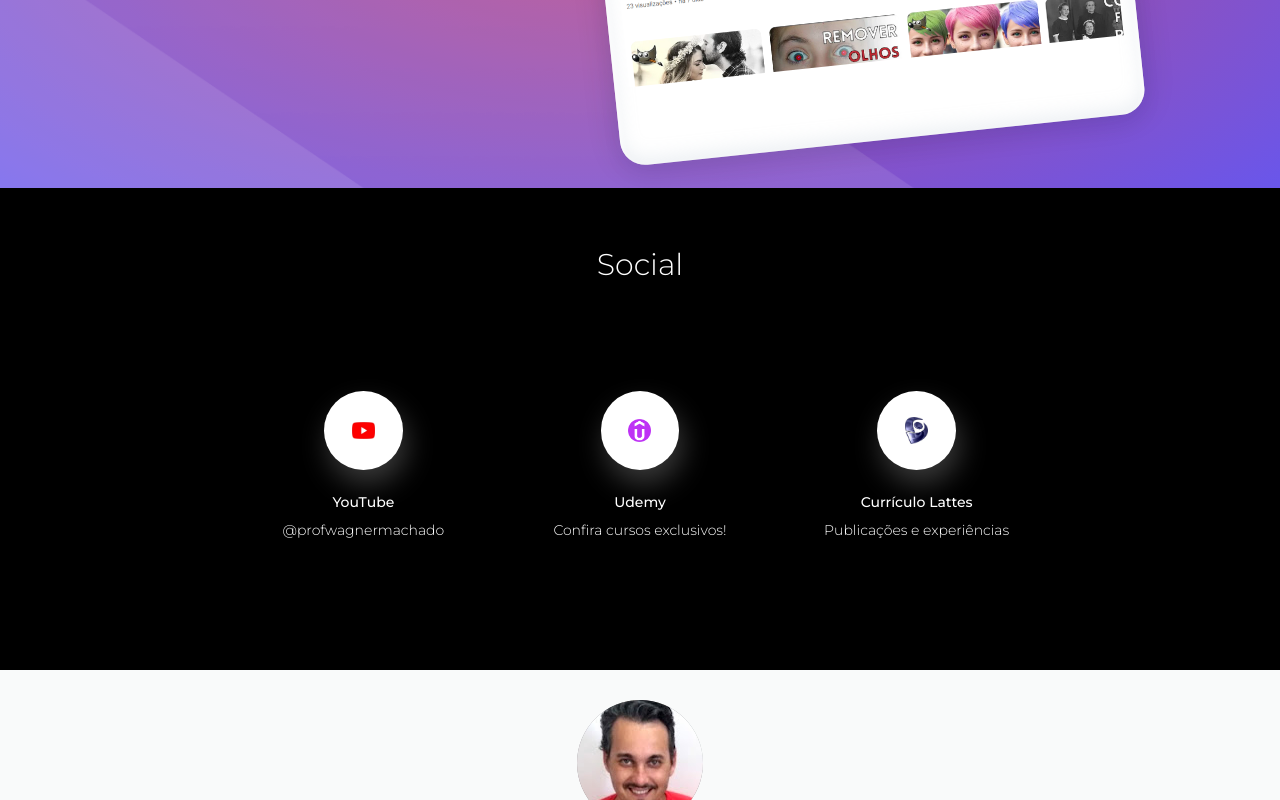
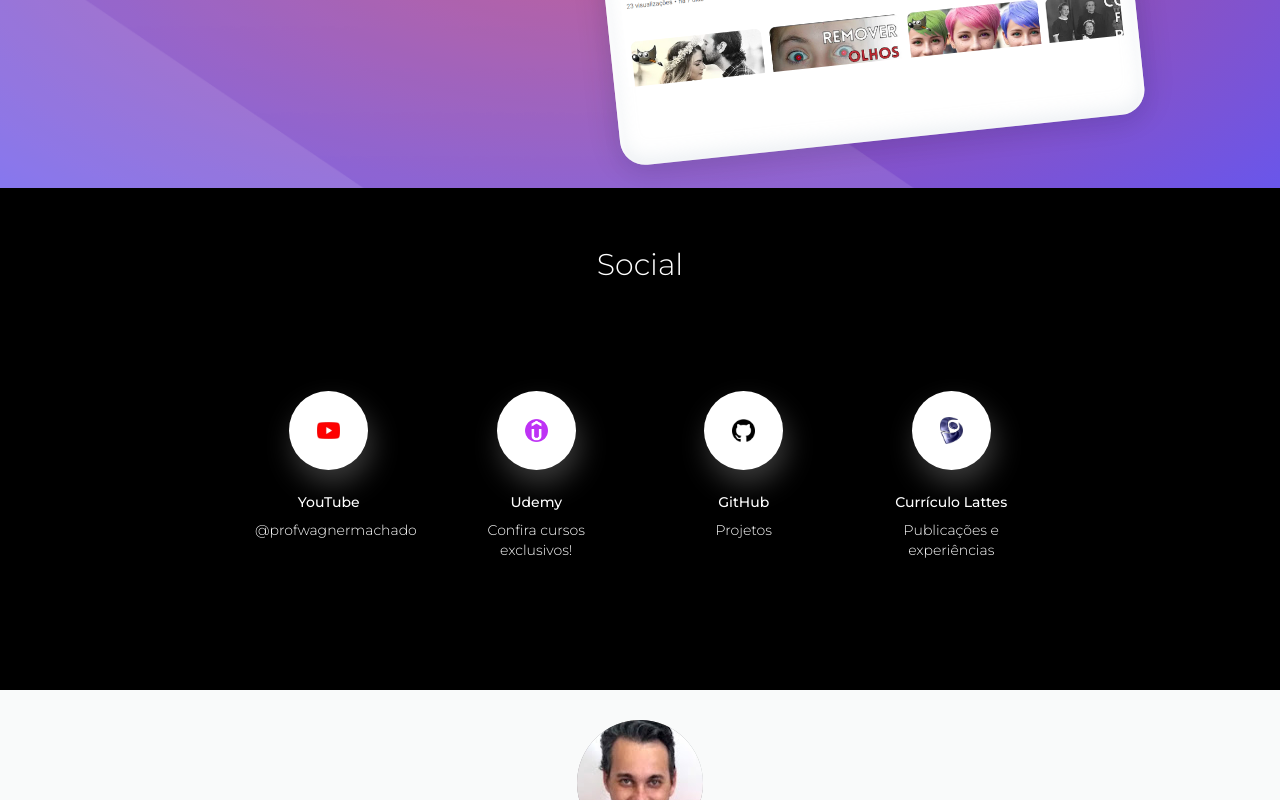
Before and after one commit to machadowma/machadowma.github.io, a plain HTML site: page index.html in a window 1280 px wide. Shown: the part 431-1231 px from the top of the page. Drawn offline with nearby package versions, Linux system fonts and the light colour scheme.

Commit message:
Add files via upload

```diff
--- a/index.html
+++ b/index.html
@@ -74,7 +74,7 @@
 
         <h2 class="features-headline light">Social</h2>
 
-        <div class="col-sm-4 feature">
+        <div class="col-sm-3 feature">
             <a href="https://www.youtube.com/@profwagnermachado" target="new">
             <div class="feature-icon feature-no-display">
                 <img class="feature-img" src="assets/images/YouTube.png">
@@ -86,7 +86,7 @@
             </a>
         </div>
 
-        <div class="col-sm-4 feature">
+        <div class="col-sm-3 feature">
             <div class="feature-icon feature-no-display feature-display-mid">
                 <img class="feature-img" src="assets/images/udemy.png">
             </div>
@@ -96,7 +96,19 @@
             </p>
         </div>
 
-        <div class="col-sm-4 feature">
+        <div class="col-sm-3 feature">
+            <a href="https://github.com/machadowma" target="new">
+            <div class="feature-icon feature-no-display feature-display-mid">
+                <img class="feature-img" src="assets/images/github.png">
+            </div>
+            <h5 class="feature-head-text feature-no-display feature-display-mid"> GitHub </h5>
+            <p class="feature-subtext light feature-no-display feature-display-mid">
+                Projetos
+            </p>
+            </a>
+        </div>
+
+        <div class="col-sm-3 feature">
             <a href="http://lattes.cnpq.br/7045077075683706" target="new">
             <div class="feature-icon feature-no-display feature-display-mid">
                 <img class="feature-img" src="assets/images/lattes.png">
```
Also changed, not shown: assets/images/github.png (added), assets/images/js.svg.
